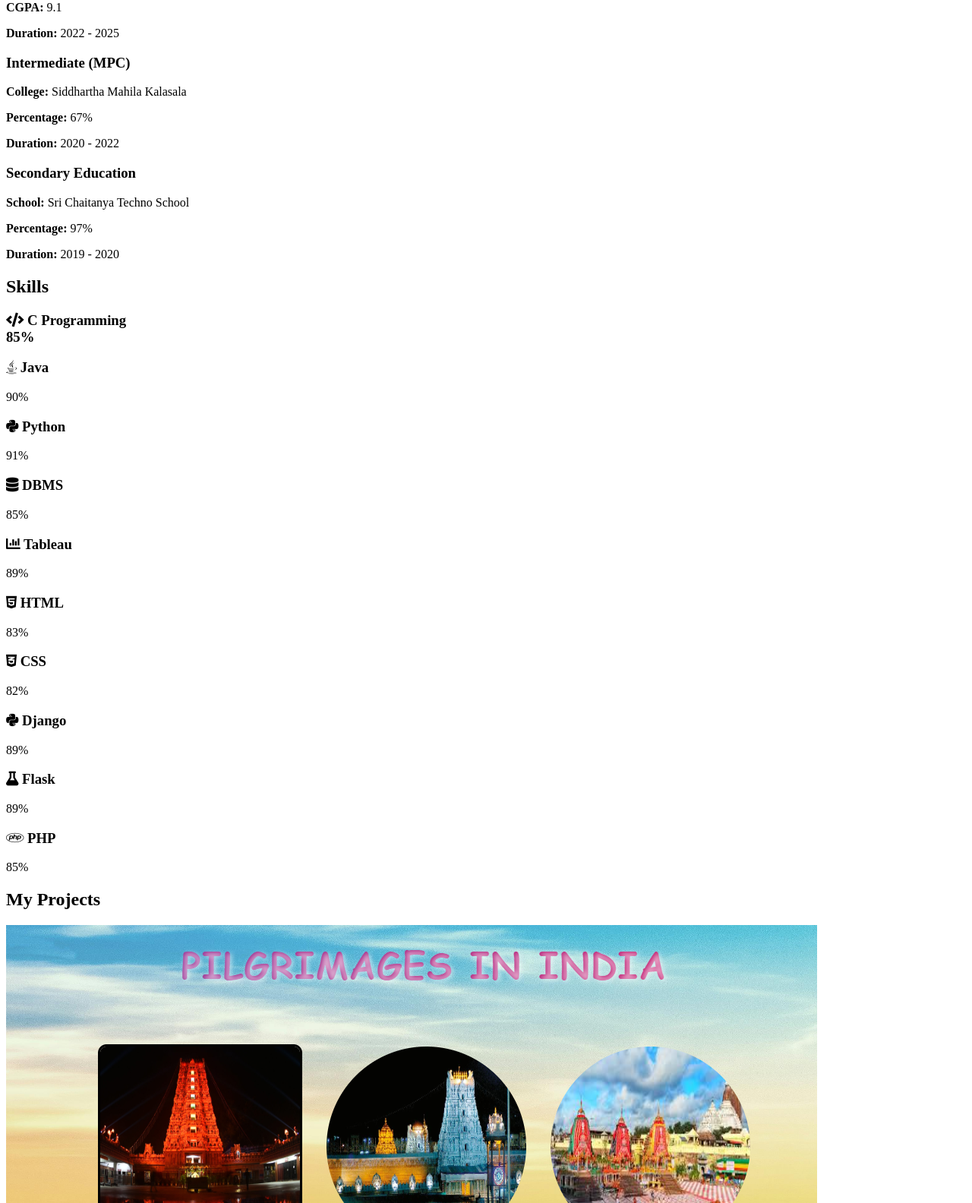
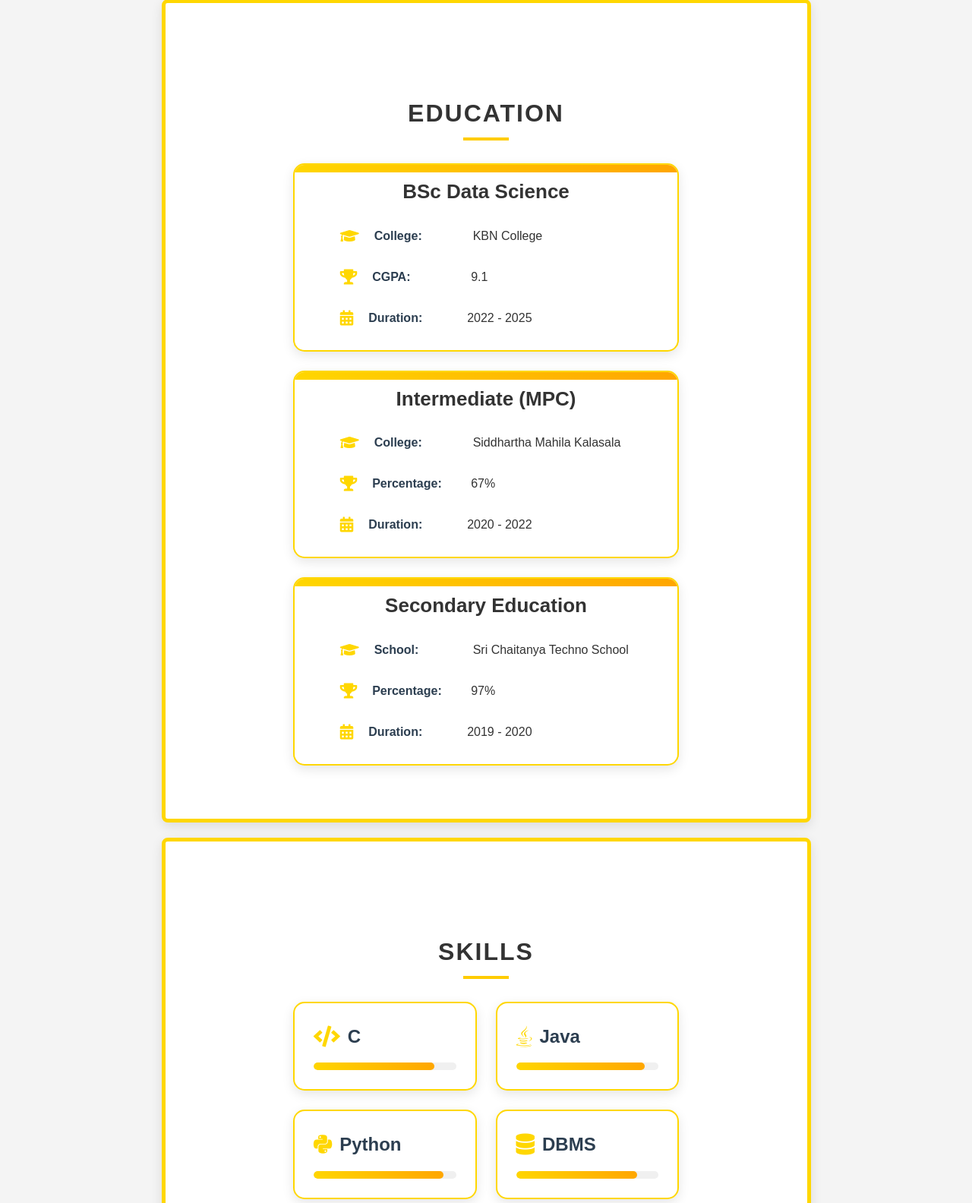
Before and after one commit to ChennuboinaSirisha/portfolio, a Flask app: page / in a window 1280 px wide; the page is wider, and only the part inside the window is pictured. Shown: the part 2175-3759 px from the top of that part at 76% size. Run offline with Flask 3, Linux system fonts and the light colour scheme.

Commit message:
Update index.html

```diff
--- a/templates/index.html
+++ b/templates/index.html
@@ -4,29 +4,32 @@
     <meta charset="UTF-8">
     <meta name="viewport" content="width=device-width, initial-scale=1.0">
     <title>Document</title>
-    <link rel="stylesheet" href=
-
-    style.css')}}">
+    <link rel="stylesheet" href="{{url_for('static',filename='style.css')}}">
     <link rel="stylesheet" href="https://cdnjs.cloudflare.com/ajax/libs/font-awesome/5.15.4/css/all.min.css">
 </head>
 <body>
     <div id="header" class="section-box">
         <div class="container">
             <nav>
-                <ul>
+                <div class="nav-container">
+                    <button class="nav-toggle" aria-label="Toggle navigation">
+                        <i class="fas fa-bars"></i>
+                    </button>
+                    <ul class="nav-menu">
                         <li><a href="#header">Home</a></li>
                         <li><a href="#about">About</a></li>
                         <li><a href="#education">Education</a></li>
                         <li><a href="#skills">Skills</a></li>
                         <li><a href="#portfolio">Projects</a></li>
-                    <li><a href="#contact">Contact me</a></li>
+                        <li><a href="#contact">Contact</a></li>
                     </ul>
+                </div>
             </nav>
             <div class="header-text">
                 <img src="{{url_for('static',filename='images/profile.jpg')}}" alt="Sirisha's Photo" class="profile-photo">
                 <h1>Hi I'm <span>Sirisha</span></h1>
                 <div class="button-container">
-                    <button class="s1" type="button" onclick="location.href='{{url_for('static', filename='resume.pdf') }}'"  name="resume">Resume</button>
+                    <button class="s1" type="button" onclick="location.href='{{ url_for('static', filename='resume.pdf') }}'"  name="resume">Resume</button>
                     <button class="s1" type="button" onclick="location.href='#contact-form'" name="hire">Hire Me</button>
                 </div>
             </div>
@@ -91,11 +94,12 @@
           <div class="container">
               <h2 class="section-title">Skills</h2>
               <div class="skills">
+                  <!-- C -->
                   <div class="skill-card">
                       <h3>
                           <div class="skill-name-container">
                               <i class="fas fa-code skill-icon"></i>
-                              C Programming
+                              C
                           </div>
                           <span class="skill-percentage">85%</span>
                       </h3>
@@ -104,102 +108,129 @@
                       </div>
                   </div>
 
+                  <!-- Java -->
                   <div class="skill-card">
                       <h3>
+                          <div class="skill-name-container">
                               <i class="fab fa-java skill-icon"></i>
                               Java
+                          </div>
+                          <span class="skill-percentage">90%</span>
                       </h3>
                       <div class="skill-level">
                           <div class="skill-progress" style="width: 90%"></div>
-                          <span class="skill-percentage">90%</span>
                       </div>
                   </div>
 
+                  <!-- Python -->
                   <div class="skill-card">
                       <h3>
+                          <div class="skill-name-container">
                               <i class="fab fa-python skill-icon"></i>
                               Python
+                          </div>
+                          <span class="skill-percentage">91%</span>
                       </h3>
                       <div class="skill-level">
                           <div class="skill-progress" style="width: 91%"></div>
-                          <span class="skill-percentage">91%</span>
                       </div>
                   </div>
 
+                  <!-- DBMS -->
                   <div class="skill-card">
                       <h3>
+                          <div class="skill-name-container">
                               <i class="fas fa-database skill-icon"></i>
                               DBMS
+                          </div>
+                          <span class="skill-percentage">85%</span>
                       </h3>
                       <div class="skill-level">
                           <div class="skill-progress" style="width: 85%"></div>
-                          <span class="skill-percentage">85%</span>
                       </div>
                   </div>
 
+                  <!-- Tableau -->
                   <div class="skill-card">
                       <h3>
+                          <div class="skill-name-container">
                               <i class="fas fa-chart-bar skill-icon"></i>
                               Tableau
+                          </div>
+                          <span class="skill-percentage">89%</span>
                       </h3>
                       <div class="skill-level">
                           <div class="skill-progress" style="width: 89%"></div>
-                          <span class="skill-percentage">89%</span>
                       </div>
                   </div>
 
+                  <!-- HTML -->
                   <div class="skill-card">
                       <h3>
+                          <div class="skill-name-container">
                               <i class="fab fa-html5 skill-icon"></i>
                               HTML
+                          </div>
+                          <span class="skill-percentage">83%</span>
                       </h3>
                       <div class="skill-level">
                           <div class="skill-progress" style="width: 83%"></div>
-                          <span class="skill-percentage">83%</span>
                       </div>
                   </div>
 
+                  <!-- CSS -->
                   <div class="skill-card">
                       <h3>
+                          <div class="skill-name-container">
                               <i class="fab fa-css3-alt skill-icon"></i>
                               CSS
+                          </div>
+                          <span class="skill-percentage">82%</span>
                       </h3>
                       <div class="skill-level">
                           <div class="skill-progress" style="width: 82%"></div>
-                          <span class="skill-percentage">82%</span>
                       </div>
                   </div>
 
+                  <!-- Django -->
                   <div class="skill-card">
                       <h3>
+                          <div class="skill-name-container">
                               <i class="fab fa-python skill-icon"></i>
                               Django
+                          </div>
+                          <span class="skill-percentage">89%</span>
                       </h3>
                       <div class="skill-level">
                           <div class="skill-progress" style="width: 89%"></div>
-                          <span class="skill-percentage">89%</span>
                       </div>
                   </div>
 
+                  <!-- Flask -->
                   <div class="skill-card">
                       <h3>
+                          <div class="skill-name-container">
                               <i class="fas fa-flask skill-icon"></i>
                               Flask
+                          </div>
+                          <span class="skill-percentage">89%</span>
                       </h3>
                       <div class="skill-level">
                           <div class="skill-progress" style="width: 89%"></div>
-                          <span class="skill-percentage">89%</span>
                       </div>
                   </div>
 
+                  <!-- PHP -->
                   <div class="skill-card">
                       <h3>
+                          <div class="skill-name-container">
                               <i class="fab fa-php skill-icon"></i>
                               PHP
+                          </div>
+                          <span class="skill-percentage">86%</span>
                       </h3>
                       <div class="skill-level">
                           <div class="skill-progress" style="width: 86%"></div>
-                          <span class="skill-percentage">85%</span>
                       </div>
                   </div>
               </div>
```
Lines whose indentation alone changed are shown as unchanged.
